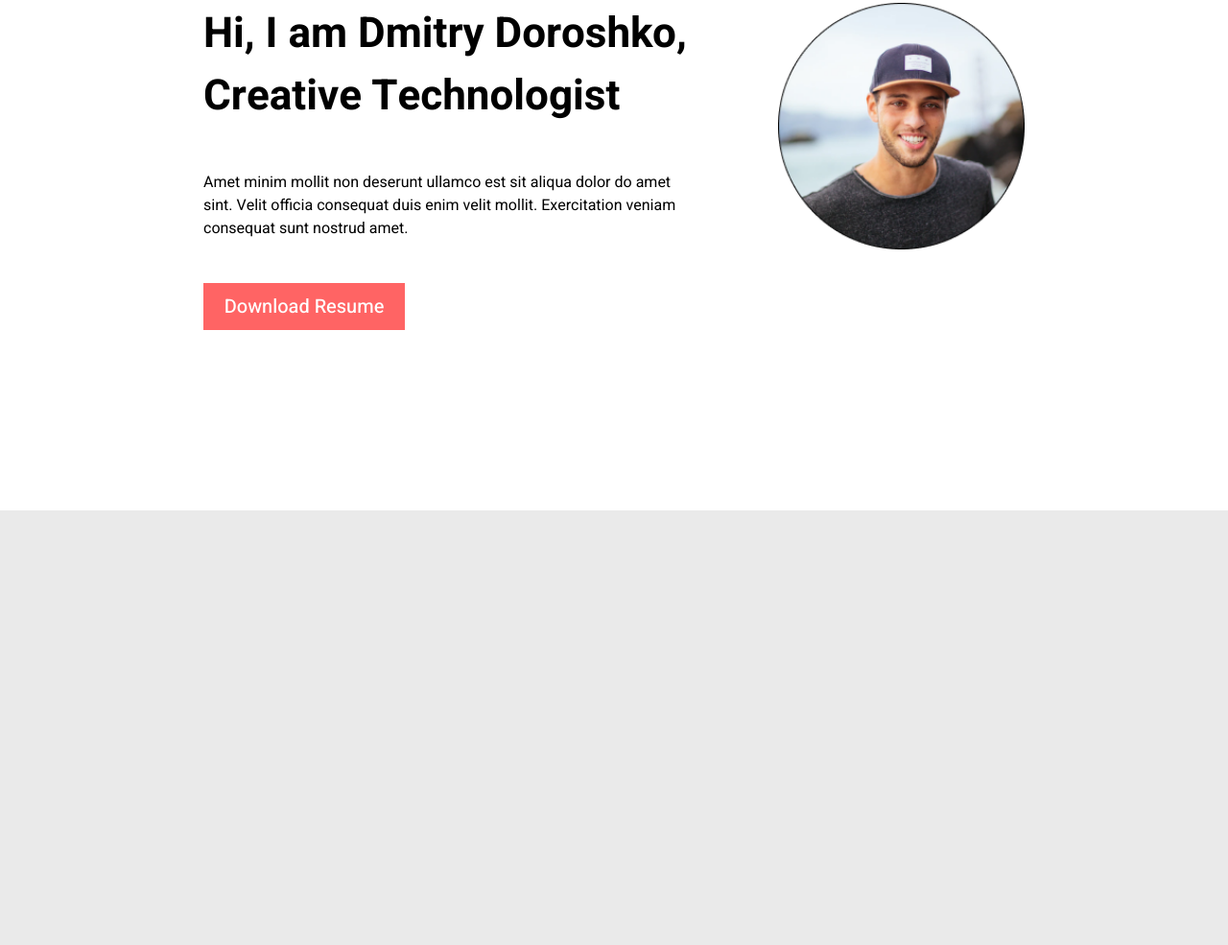
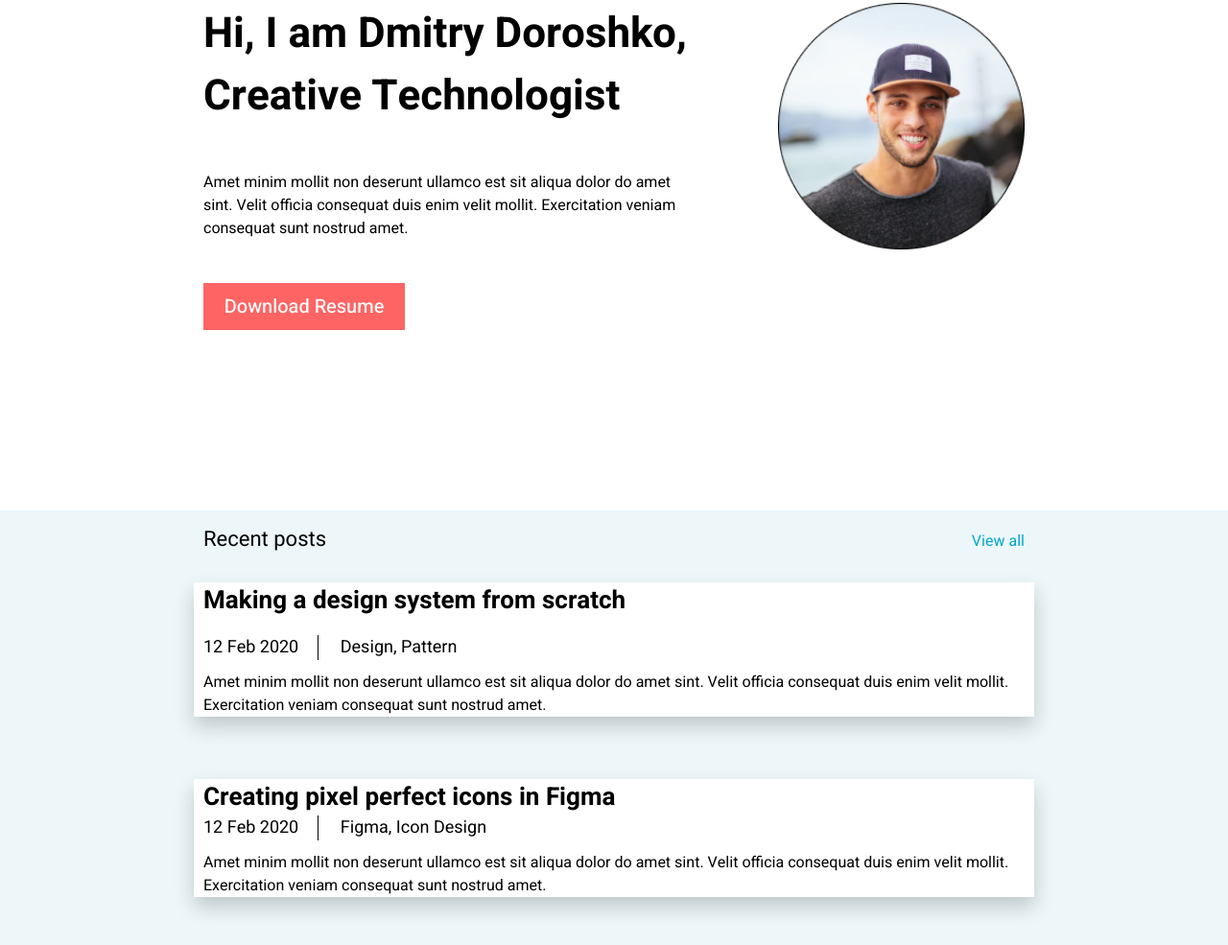
Before and after one commit to DmitryDoroshko/dmitry-landing-page, a website: page index.html in a window 1280 px wide. Shown: the part 208-1193 px from the top of the page at 96% size. Before the commit the page ends 800 px from the top, so only its background shows below. Drawn offline with Linux system fonts and the light colour scheme.

Commit message:
Recent posts done

```diff
--- a/index.html
+++ b/index.html
@@ -6,6 +6,7 @@
         <meta name="viewport" content="width=device-width, initial-scale=1.0" />
         <link rel="stylesheet" href="css/style.css" />
         <title>Dmitry Landing Page</title>
+        <link rel="shortcut icon" href="img/favicon.ico" type="image/x-icon" />
     </head>
     <body>
         <header class="header">
@@ -38,5 +39,50 @@
                 </div>
             </div>
         </header>
+        <!-- HEADER END -->
+        <main>
+            <section class="recent-posts">
+                <div class="container">
+                    <div class="recent-posts__head">
+                        <span class="mini-heading">Recent posts</span>
+                        <a href="#" class="recent-posts__link">View all</a>
+                    </div>
+                    <div class="recent-posts__content">
+                        <div class="recent-posts__item">
+                            <h2 class="heading-2 recent-posts__heading">
+                                Making a design system from scratch
+                            </h2>
+                            <div class="recent-posts__date-items">
+                                <span>12 Feb 2020</span>
+                                <span>Design, Pattern</span>
+                            </div>
+                            <p class="paragraph">
+                                Amet minim mollit non deserunt ullamco est sit
+                                aliqua dolor do amet sint. Velit officia
+                                consequat duis enim velit mollit. Exercitation
+                                veniam consequat sunt nostrud amet.
+                            </p>
+                        </div>
+                        <div class="recent-posts__item">
+                            <h2 class="heading-2">
+                                Creating pixel perfect icons in Figma
+                            </h2>
+                            <div class="recent-posts__date-items">
+                                <span>12 Feb 2020</span>
+                                <span>Figma, Icon Design</span>
+                            </div>
+                            <p class="paragraph">
+                                Amet minim mollit non deserunt ullamco est sit
+                                aliqua dolor do amet sint. Velit officia
+                                consequat duis enim velit mollit. Exercitation
+                                veniam consequat sunt nostrud amet.
+                            </p>
+                        </div>
+                    </div>
+                </div>
+            </section>
+            <!-- RECENT POSTS SECTION END -->
+        </main>
+        <!-- MAIN END -->
     </body>
 </html>
--- a/sass/_base.scss
+++ b/sass/_base.scss
@@ -4,6 +4,7 @@ $main-font-family: "Heebo", sans-serif;
 $color-primary: #ff6464;
 $color-primary-dark: #b82121;
 $color-secondary: #00a8cc;
+$color-tertiary: #edf7fa;
 $color-dark: #21243d;
 $color-light: #8695a4;
 
@@ -11,6 +12,8 @@ $color-background-main: #e5e5e5;
 
 $color-black: #000;
 $color-white: #fff;
+
+$shadow-main: 0 1rem 2rem rgba(0, 0, 0, 0.2);
 
 *,
 *::after,
--- a/sass/_components.scss
+++ b/sass/_components.scss
@@ -32,6 +32,18 @@
     font-weight: 700;
 }
 
+.heading-2 {
+    font-size: 2.6rem;
+    font-weight: 700;
+    line-height: 3.8rem;
+}
+
+.mini-heading {
+    font-weight: 400;
+    font-size: 2.2rem;
+    line-height: 6rem;
+}
+
 .btn {
     &:link,
     &:visited {
--- a/sass/_layout.scss
+++ b/sass/_layout.scss
@@ -50,3 +50,69 @@
         width: 100%;
     }
 }
+
+.recent-posts {
+    background-color: $color-tertiary;
+    &__head {
+        display: flex;
+        flex-direction: row;
+        justify-content: space-between;
+    }
+
+    &__link {
+        &:link,
+        &:visited {
+            display: block;
+            font-weight: 400;
+            line-height: 2.4rem;
+            color: $color-secondary;
+            text-decoration: none;
+            font-size: 1.6rem;
+            margin-top: 2rem;
+        }
+    }
+
+    &__content {
+        display: flex;
+        flex-direction: row;
+        justify-content: space-between;
+        flex-wrap: wrap;
+        margin: 0 -1rem;
+    }
+
+    &__heading {
+        margin-bottom: 1.7rem;
+    }
+
+    &__item {
+        background-color: $color-white;
+        box-shadow: $shadow-main;
+        padding: 0 1rem;
+        flex: 1 1 auto;
+
+        &:nth-child(-n + 2) {
+            margin-top: 1.5rem;
+        }
+
+        &:nth-last-child(-n + 2) {
+            margin-bottom: 5rem;
+        }
+    }
+
+    &__date-items {
+        span {
+            display: inline-block;
+            font-weight: 400;
+            font-size: 1.8rem;
+            line-height: 2.6rem;
+            &:first-child {
+                padding-right: 2rem;
+                border-right: 1px solid $color-black;
+            }
+            &:last-child {
+                padding-left: 2rem;
+            }
+        }
+        margin-bottom: 1.1rem;
+    }
+}
```
Also changed, not shown: css/style.css, img/favicon-16x16.png (added), img/favicon.ico (added).
